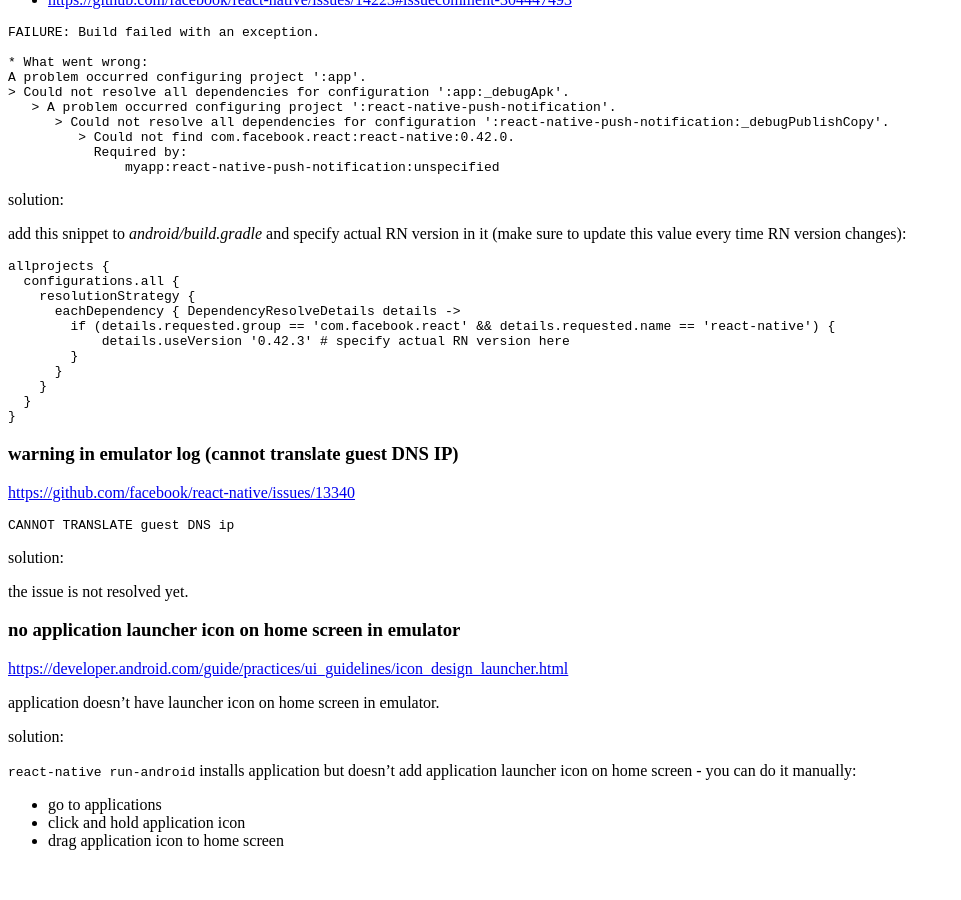
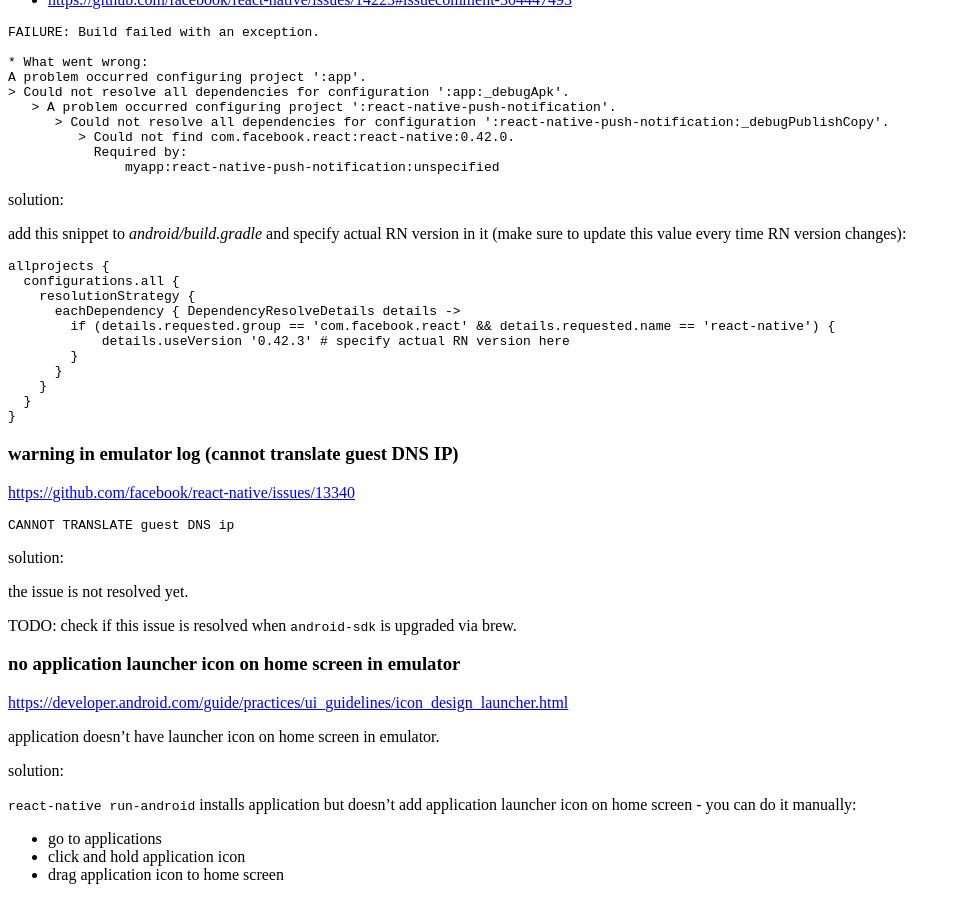
Before and after one commit to tap349/tap349.github.io, a Jekyll site: the page built from _posts/2017-05-24-react-native-android.md, in a window 1280 px wide and 900 px high, scrolled down 6950 px. Shown: the whole window, without its empty margins (0-961 px from the left). Built offline with Jekyll 4.4.1, drawn with Linux system fonts in a browser that asks for light colours; before the commit the page ends 7816 px from its top, so only the background shows below that.

Commit message:
update 2017-06-03_03:31:38

```diff
--- a/_posts/2017-05-24-react-native-android.md
+++ b/_posts/2017-05-24-react-native-android.md
@@ -499,6 +499,8 @@
 
 the issue is not resolved yet.
 
+TODO: check if this issue is resolved when `android-sdk` is upgraded via brew.
+
 ### no application launcher icon on home screen in emulator
 
 <https://developer.android.com/guide/practices/ui_guidelines/icon_design_launcher.html>
```
